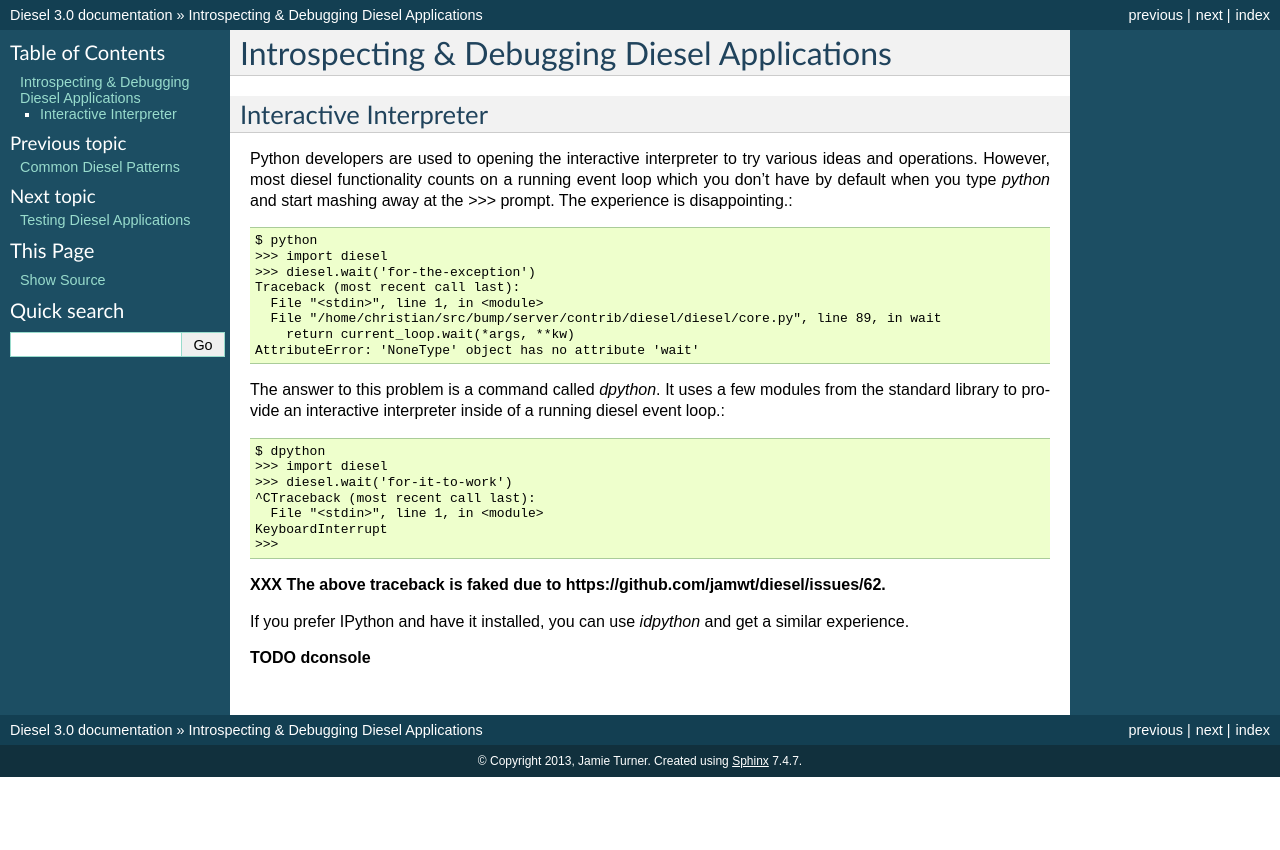
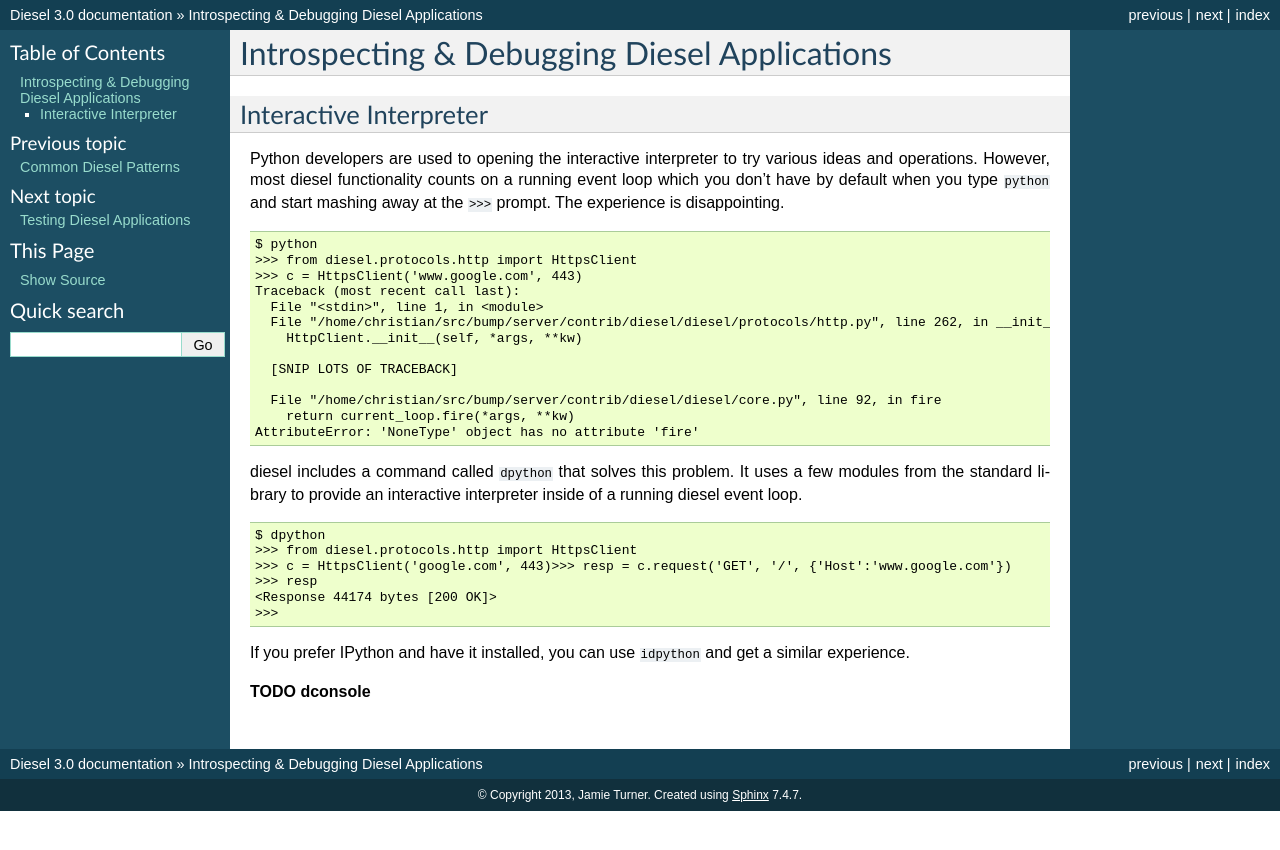
Before and after one commit to dieseldev/diesel, a Sphinx documentation site: the page built from doc/debugging.rst, in a window 1280 px wide. Shown: the top 850 px of the page. Built offline with Sphinx 7.4.7, drawn with Linux system fonts in a browser that asks for light colours.

Commit message:
Make the dpython example a little nicer
As in, demonstrate using a client which is somewhat useful vs. waiting
for an event that won't be triggered.

```diff
--- a/doc/debugging.rst
+++ b/doc/debugging.rst
@@ -6,33 +6,39 @@ Interactive Interpreter
 
 Python developers are used to opening the interactive interpreter to try
 various ideas and operations. However, most diesel functionality counts on a
-running event loop which you don't have by default when you type `python` and
-start mashing away at the `>>>` prompt. The experience is disappointing.::
+running event loop which you don't have by default when you type ``python`` and
+start mashing away at the ``>>>`` prompt. The experience is disappointing.
+
+::
 
     $ python
-    >>> import diesel
-    >>> diesel.wait('for-the-exception')
+    >>> from diesel.protocols.http import HttpsClient
+    >>> c = HttpsClient('www.google.com', 443)
     Traceback (most recent call last):
       File "<stdin>", line 1, in <module>
-      File "/home/christian/src/bump/server/contrib/diesel/diesel/core.py", line 89, in wait
-        return current_loop.wait(*args, **kw)
-    AttributeError: 'NoneType' object has no attribute 'wait'
+      File "/home/christian/src/bump/server/contrib/diesel/diesel/protocols/http.py", line 262, in __init__
+        HttpClient.__init__(self, *args, **kw)
 
-The answer to this problem is a command called `dpython`. It uses a few modules
-from the standard library to provide an interactive interpreter inside of a
-running diesel event loop.::
+      [SNIP LOTS OF TRACEBACK]
+
+      File "/home/christian/src/bump/server/contrib/diesel/diesel/core.py", line 92, in fire
+        return current_loop.fire(*args, **kw)
+    AttributeError: 'NoneType' object has no attribute 'fire'
+
+diesel includes a command called ``dpython`` that solves this problem. It uses a
+few modules from the standard library to provide an interactive interpreter
+inside of a running diesel event loop.
+
+::
 
     $ dpython
-    >>> import diesel
-    >>> diesel.wait('for-it-to-work')
-    ^CTraceback (most recent call last):
-      File "<stdin>", line 1, in <module>
-    KeyboardInterrupt
+    >>> from diesel.protocols.http import HttpsClient
+    >>> c = HttpsClient('google.com', 443)>>> resp = c.request('GET', '/', {'Host':'www.google.com'})
+    >>> resp
+    <Response 44174 bytes [200 OK]>
     >>>
 
-**XXX The above traceback is faked due to https://github.com/jamwt/diesel/issues/62.**
-
-If you prefer IPython and have it installed, you can use `idpython` and get a
+If you prefer IPython and have it installed, you can use ``idpython`` and get a
 similar experience.
 
 **TODO dconsole**
```
